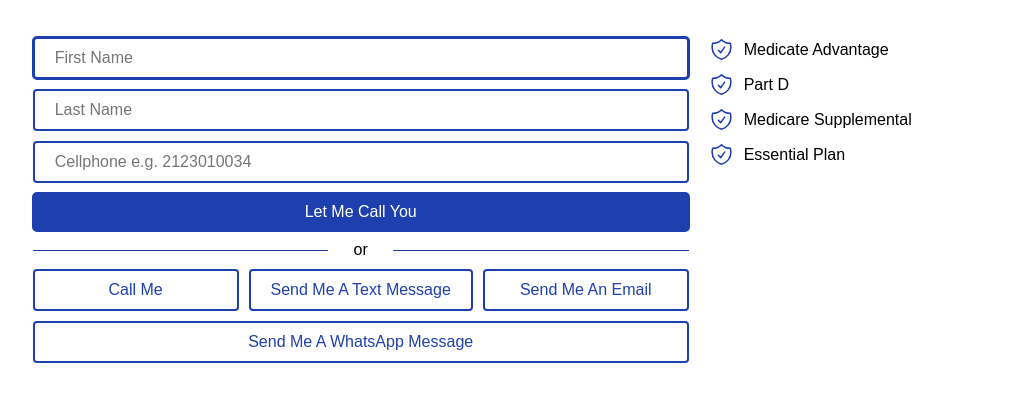
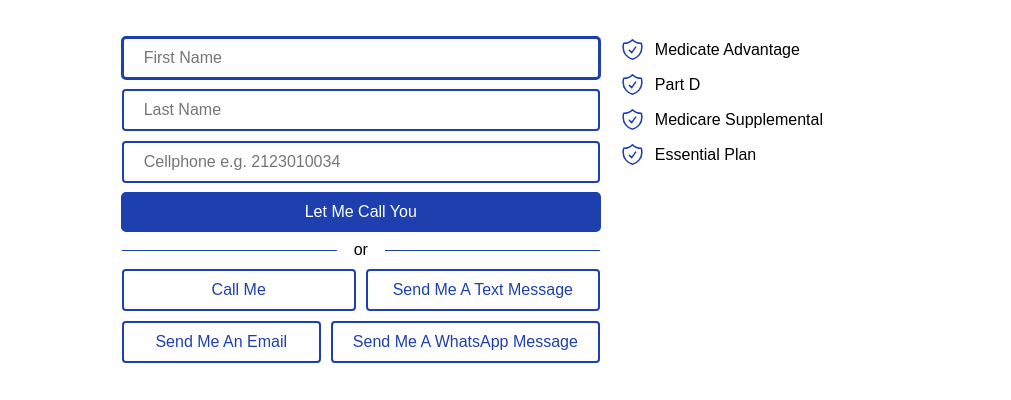
Before and after one commit to josegpt/mtaveras, a plain HTML site: page index.html in a window 1280 px wide. Shown: the part 251-651 px from the top of the page, without its empty margins (129-1140 px from the left). Drawn offline with Linux system fonts and the light colour scheme.

Commit message:
wrapper 112ch -> 92ch

```diff
--- a/static/css/style.css
+++ b/static/css/style.css
@@ -249,7 +249,7 @@ label input {
 .wrapper {
 	margin-inline: auto;
 	padding-inline: 2rem;
-	max-width: 112ch;
+	max-width: 92ch;
 }
 
 .wrapper[data-size=sm] {
```
